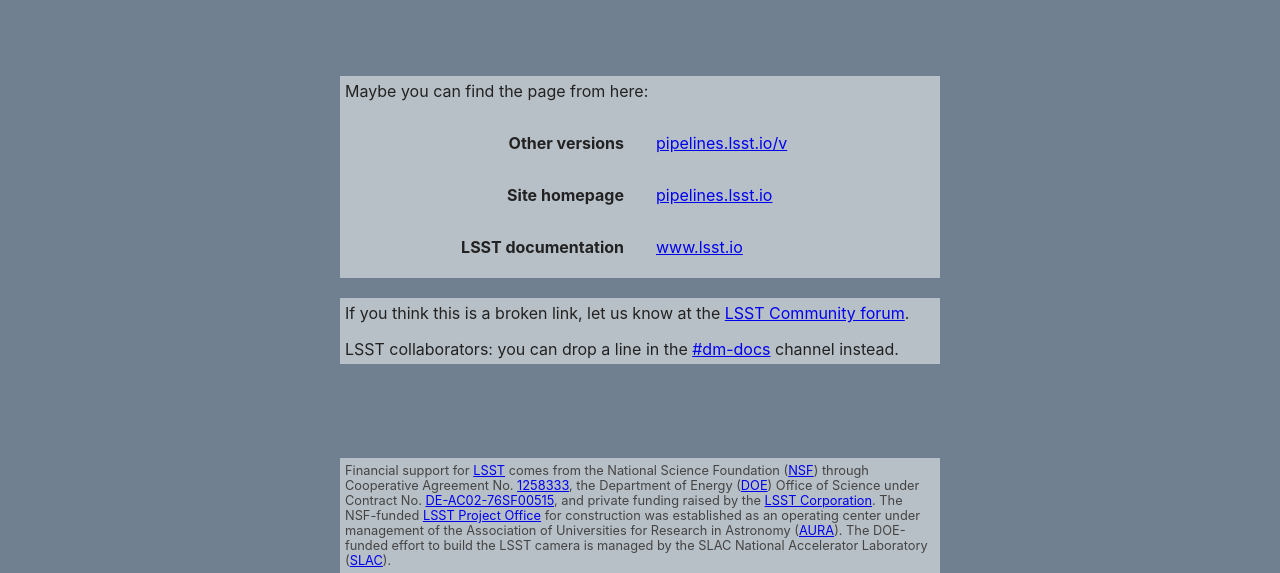
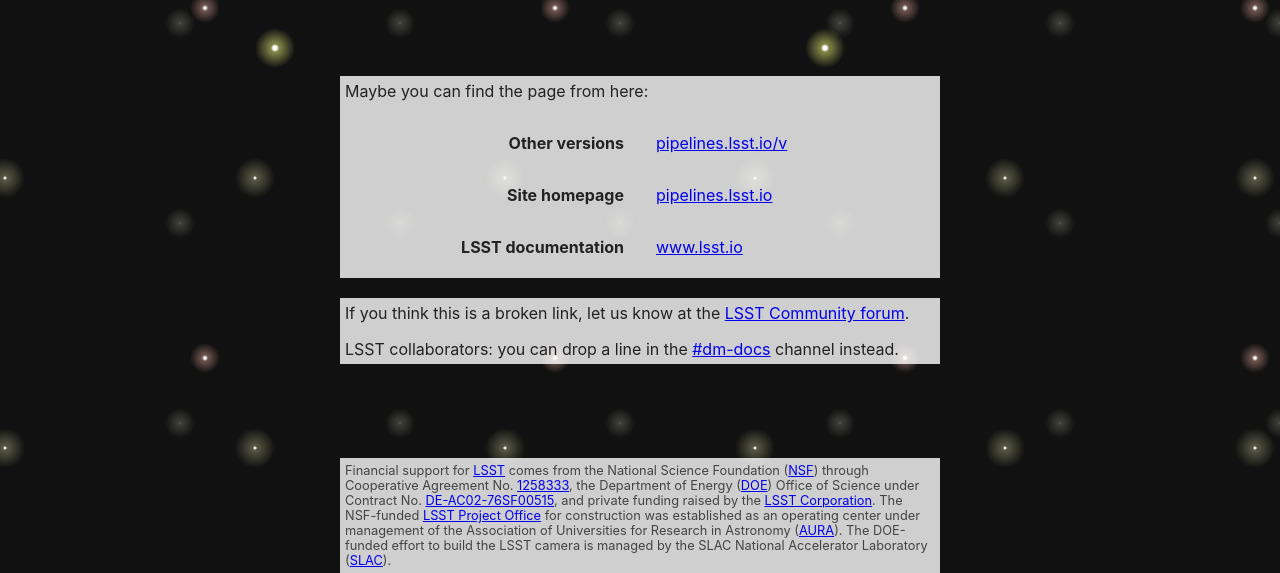
Before and after one commit to lsst-sqre/ltd-404, a website: page 404.html in a window 1280 px wide. Shown: the part 227-800 px from the top of the page. Drawn offline with nearby package versions, Linux system fonts and the light colour scheme; files that its build step writes are made by us from their sources.

Commit message:
Implement parallax star gradients
This is taken nearly directly from
http://www.inwebson.com/css3/css3-background-animations/

I've only removed the manual prefixing and also reduced the "psf" of the
stars by a factor of 2.

```diff
--- a/styles.scss
+++ b/styles.scss
@@ -16,7 +16,54 @@
 body {
   font-family: -apple-system, BlinkMacSystemFont, 'Segoe UI', Roboto, Helvetica,
     Arial, sans-serif, 'Apple Color Emoji', 'Segoe UI Emoji', 'Segoe UI Symbol';
-  background-color: slategray;
+
+  background-color: #111111;
+
+  background-image: radial-gradient(
+      circle,
+      #ffffff 2px,
+      rgba(248, 255, 128, 0.5) 4px,
+      transparent 20px
+    ),
+    radial-gradient(
+      circle,
+      #ffffff 1px,
+      rgba(255, 186, 170, 0.4) 3px,
+      transparent 15px
+    ),
+    radial-gradient(
+      circle,
+      rgba(255, 255, 255, 0.9) 1px,
+      rgba(251, 255, 186, 0.3) 2px,
+      transparent 20px
+    ),
+    radial-gradient(
+      circle,
+      rgba(255, 255, 255, 0.4),
+      rgba(253, 255, 219, 0.2) 1px,
+      transparent 15px
+    );
+
+  // Background images size
+  background-size: 550px 550px, 350px 350px, 250px 270px, 220px 200px;
+
+  // Background images position
+  background-position: 0 0, 30px 60px, 130px 270px, 70px 150px;
+
+  // Animation
+  animation-name: movement;
+  animation-duration: 5s;
+  animation-timing-function: linear;
+  animation-iteration-count: infinite;
+}
+
+@keyframes movement {
+  from {
+    background-position: 0 0, 30px 60px, 130px 270px, 70px 150px;
+  }
+  to {
+    background-position: -550px 0, -320px 60px, -120px 270px, -150px 150px;
+  }
 }
 
 .c-header-section h1 {
@@ -54,7 +101,7 @@
 // Grid layout and containers ================================================
 
 @mixin m-light-card {
-  background-color: rgba(255, 255, 255, 0.5);
+  background-color: rgba(255, 255, 255, 0.8);
   color: #222;
 }
 
```
